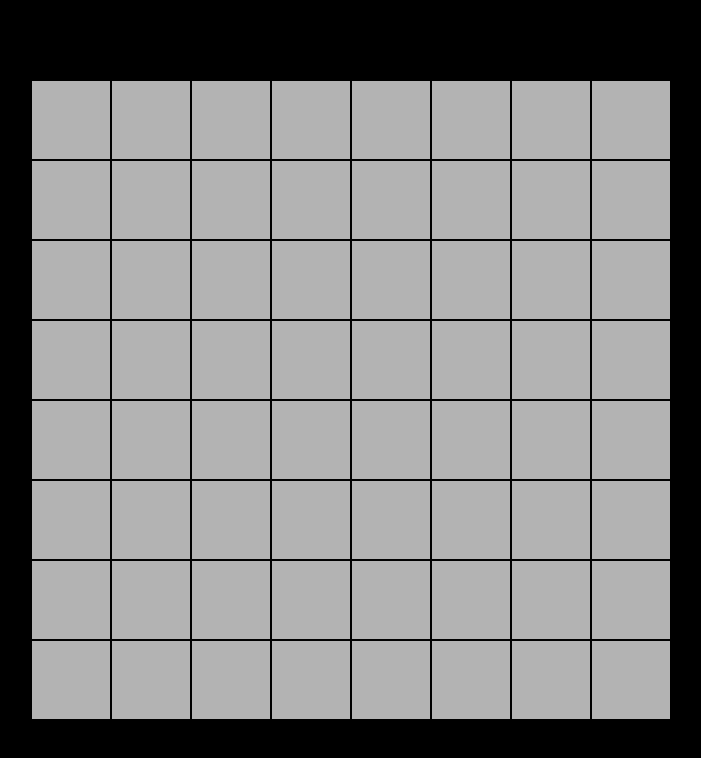
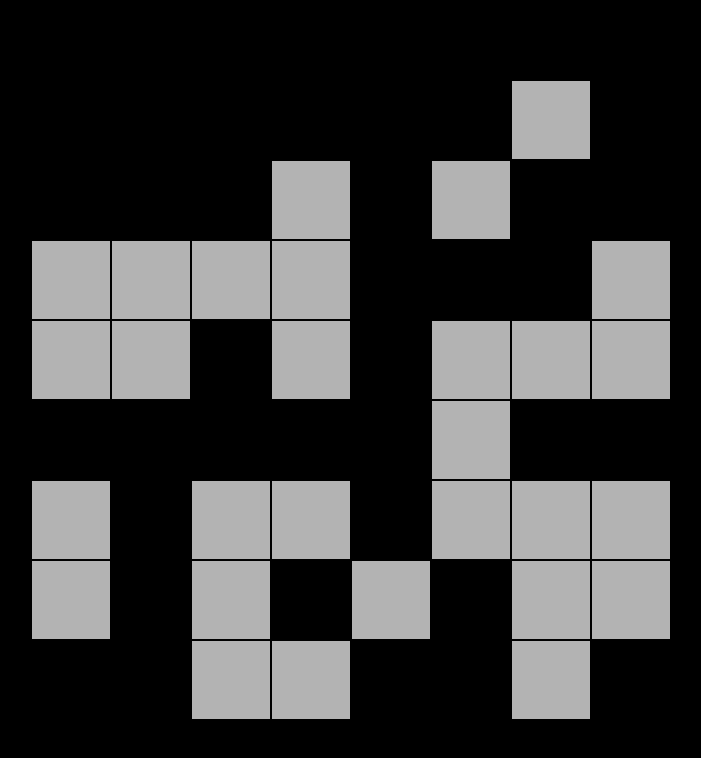
Before and after one commit to Deohgu/game-of-life-js, a React (Create React App) app: page / in a window 1280 px wide. Shown: the top 758 px of the page, without its empty margins (289-990 px from the left). Built offline with nearby package versions, Linux system fonts and the light colour scheme.

Commit message:
Adds initial randomized isAlive prop

```diff
--- a/src/components/Cell.jsx
+++ b/src/components/Cell.jsx
@@ -2,8 +2,8 @@ import React from "react";
 
 import { CellStyled } from "./Cell.styled";
 
-const Cell = () => {
-  return <CellStyled />;
+const Cell = ({ isAlive }) => {
+  return <CellStyled isAlive={isAlive} />;
 };
 
 export default Cell;
--- a/src/components/Cell.styled.js
+++ b/src/components/Cell.styled.js
@@ -4,5 +4,7 @@ export const CellStyled = styled.div`
   display: flex;
   flex: 1;
   margin: 1px;
-  background-color: hsl(0 0% 70%);
+
+  background-color: ${({ isAlive }) =>
+    isAlive === true ? `hsl(0 0% 70%)` : `hsl(0 0% 0%)`};
 `;
--- a/src/components/Grid.jsx
+++ b/src/components/Grid.jsx
@@ -14,16 +14,18 @@ const Grid = () => {
   for (let i = 0; i < gridWidth; i++) {
     gridArr.push([]);
     for (let j = 0; j < gridHeight; j++) {
-      gridArr[i].push(`X: ${j} Y: ${i}`);
+      gridArr[i].push({ isAlive: Math.random() < 0.5 ? false : true });
     }
   }
 
+  console.log("gridArr:", gridArr);
+
   return (
     <GridContainer gridSize={gridSize}>
-      {gridArr.map((xCurr) => (
-        <GridRow key={`${xCurr}`}>
-          {xCurr.map((yCurr) => (
-            <Cell key={`${yCurr}`} />
+      {gridArr.map((xCurr, xIndex) => (
+        <GridRow key={`Row - ${xIndex}`}>
+          {xCurr.map((yCurr, yIndex) => (
+            <Cell isAlive={yCurr.isAlive} key={`Cell - ${xIndex} ${yIndex}`} />
           ))}
         </GridRow>
       ))}
```
